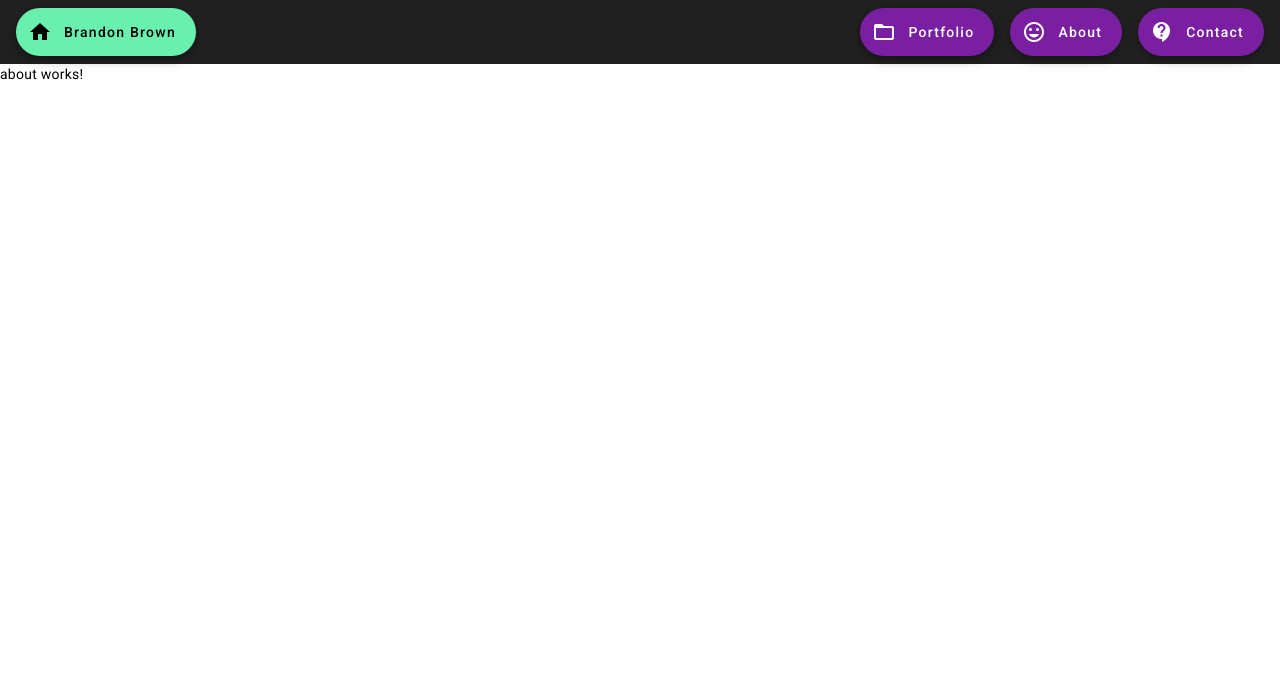
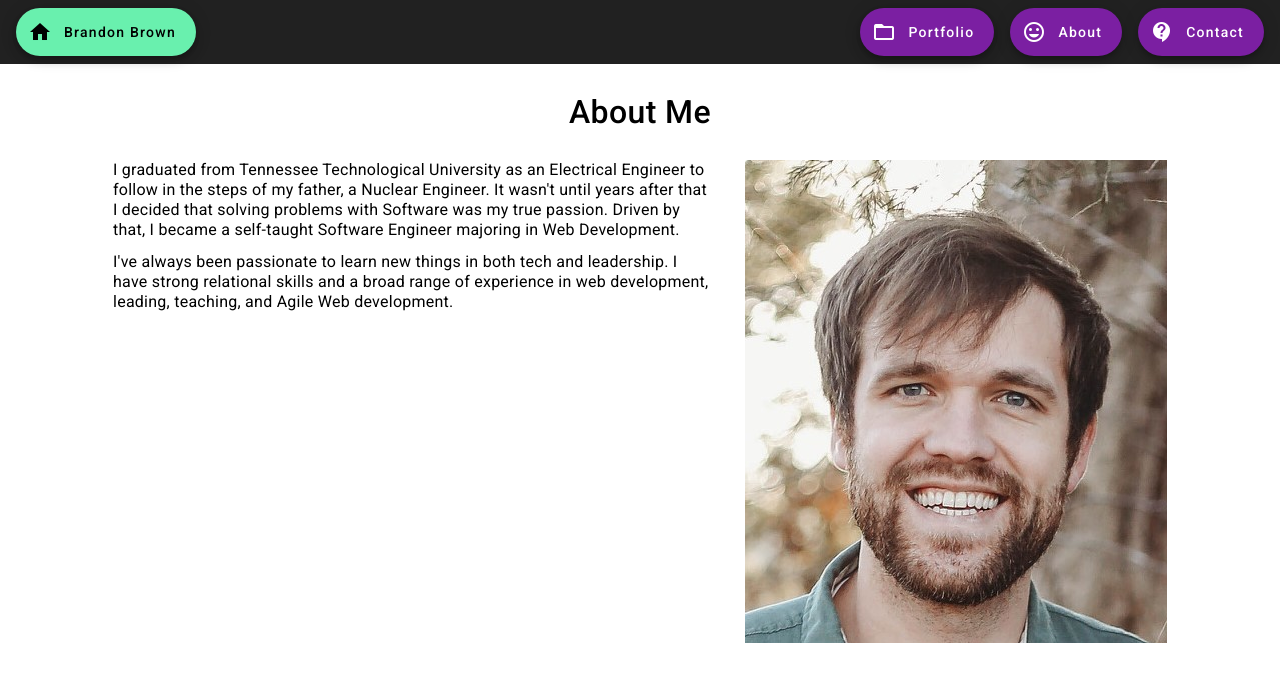
Before and after one commit to bebrown21/website, an Angular app: page /about in a window 1280 px wide. Shown: the top 682 px of the page. Built offline with nearby package versions, Linux system fonts and the light colour scheme.

Commit message:
add about me page

```diff
--- a/src/app/components/about/about.component.html
+++ b/src/app/components/about/about.component.html
@@ -1 +1,22 @@
-<p>about works!</p>
+<h2>About Me</h2>
+
+<div class="content">
+  <div class="content__text">
+    <p>
+      I graduated from Tennessee Technological University as an Electrical
+      Engineer to follow in the steps of my father, a Nuclear Engineer. It
+      wasn't until years after that I decided that solving problems with
+      Software was my true passion. Driven by that, I became a self-taught
+      Software Engineer majoring in Web Development.
+    </p>
+
+    <p>
+      I've always been passionate to learn new things in both tech and
+      leadership. I have strong relational skills and a broad range of
+      experience in web development, leading, teaching, and Agile Web
+      development.
+    </p>
+  </div>
+
+  <img src="../../../assets/self.png" alt="self" />
+</div>
--- a/src/app/components/about/about.component.scss
+++ b/src/app/components/about/about.component.scss
@@ -0,0 +1,29 @@
+:host {
+  display: flex;
+  align-items: center;
+  justify-content: center;
+  flex-direction: column;
+  gap: 1rem;
+  padding: 2rem;
+
+  .content {
+    display: flex;
+    justify-content: center;
+    gap: 2rem;
+
+    &__text {
+      max-width: 600px;
+      font-size: 1rem;
+    }
+  }
+
+  p,
+  h2 {
+    flex: 1;
+    gap: 1rem;
+  }
+
+  h2 {
+    font-size: 2rem;
+  }
+}
```
Also changed, not shown: src/assets/self.png (added).
